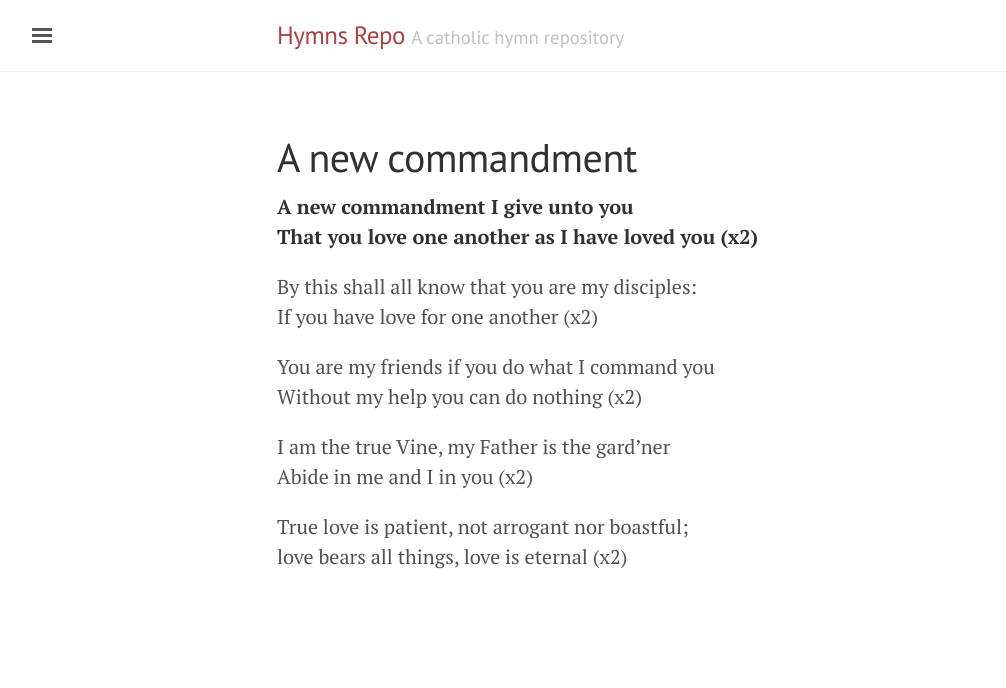
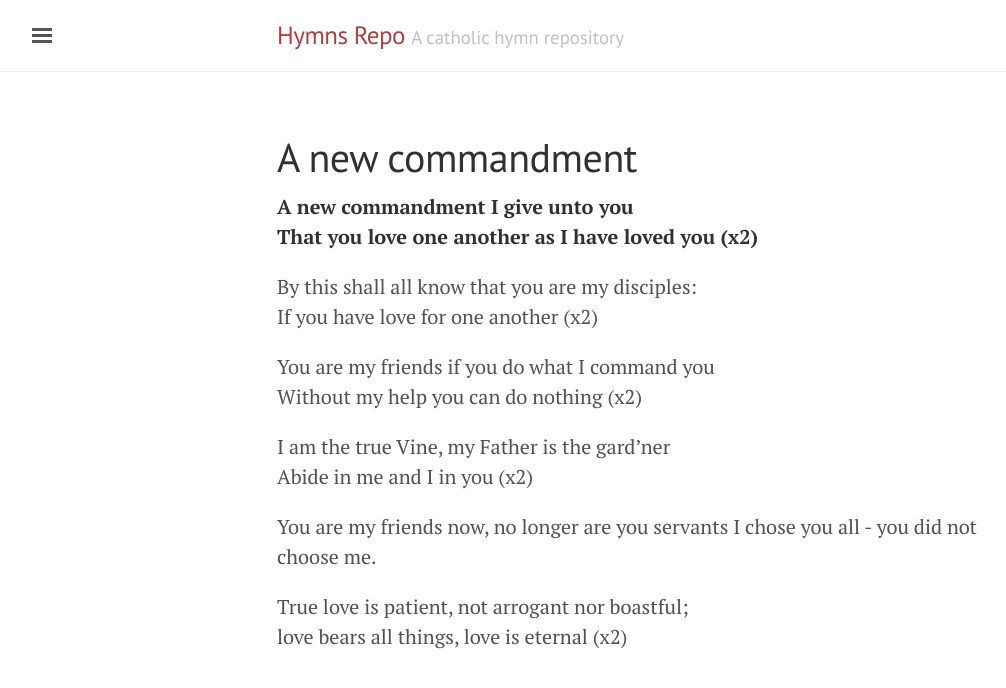
Before and after one commit to hymnsrepo/hymnsrepo-site, a Jekyll site: the page built from _hymns/a-new-commandment.md, in a window 1280 px wide. Shown: the top 688 px of the page, without its empty margins (3-1009 px from the left). Built offline with Jekyll 4.4.1, drawn with Linux system fonts in a browser that asks for light colours.

Commit message:
Add verse to: A new commandment

```diff
--- a/_hymns/a-new-commandment.md
+++ b/_hymns/a-new-commandment.md
@@ -14,5 +14,8 @@ Without my help you can do nothing (x2)
 I am the true Vine, my Father is the gard'ner
 Abide in me and I in you (x2)
 
+You are my friends now, no longer are you servants
+I chose you all - you did not choose me.
+
 True love is patient, not arrogant nor boastful;
 love bears all things, love is eternal (x2)
```
